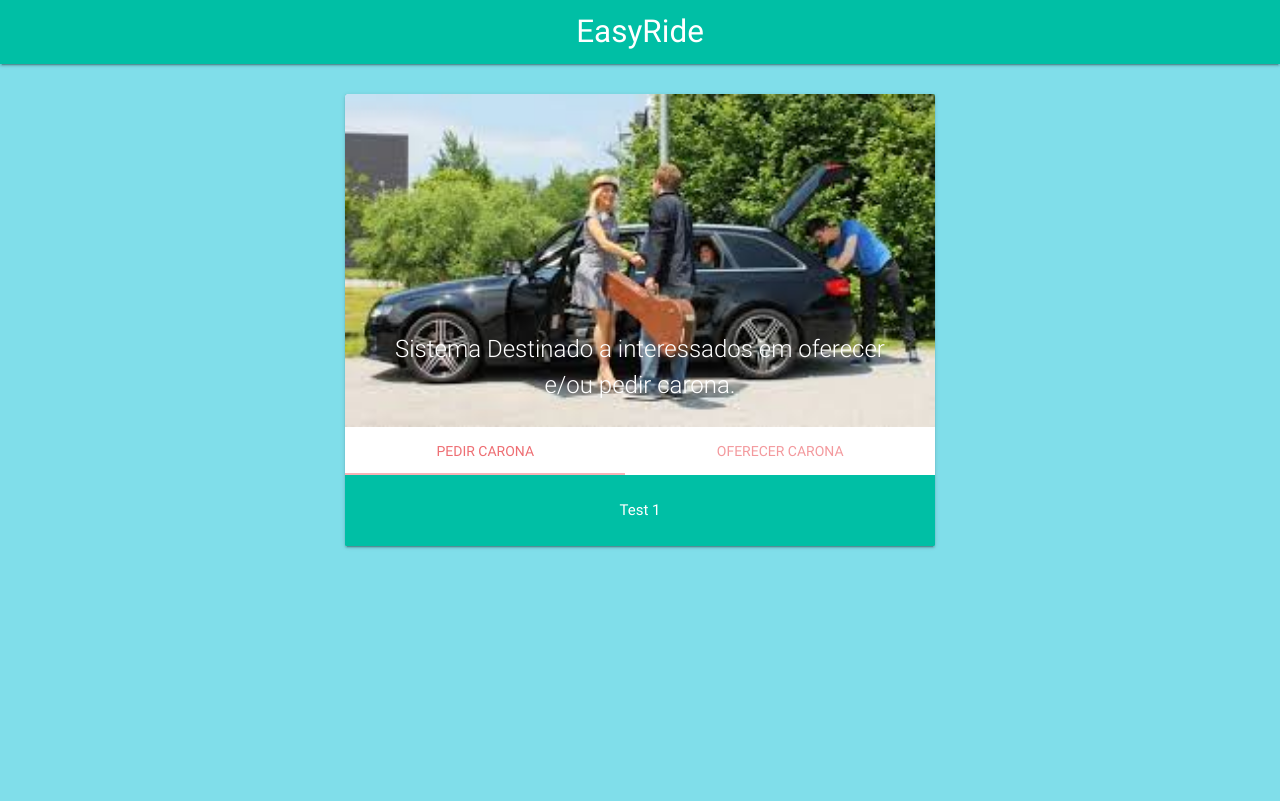
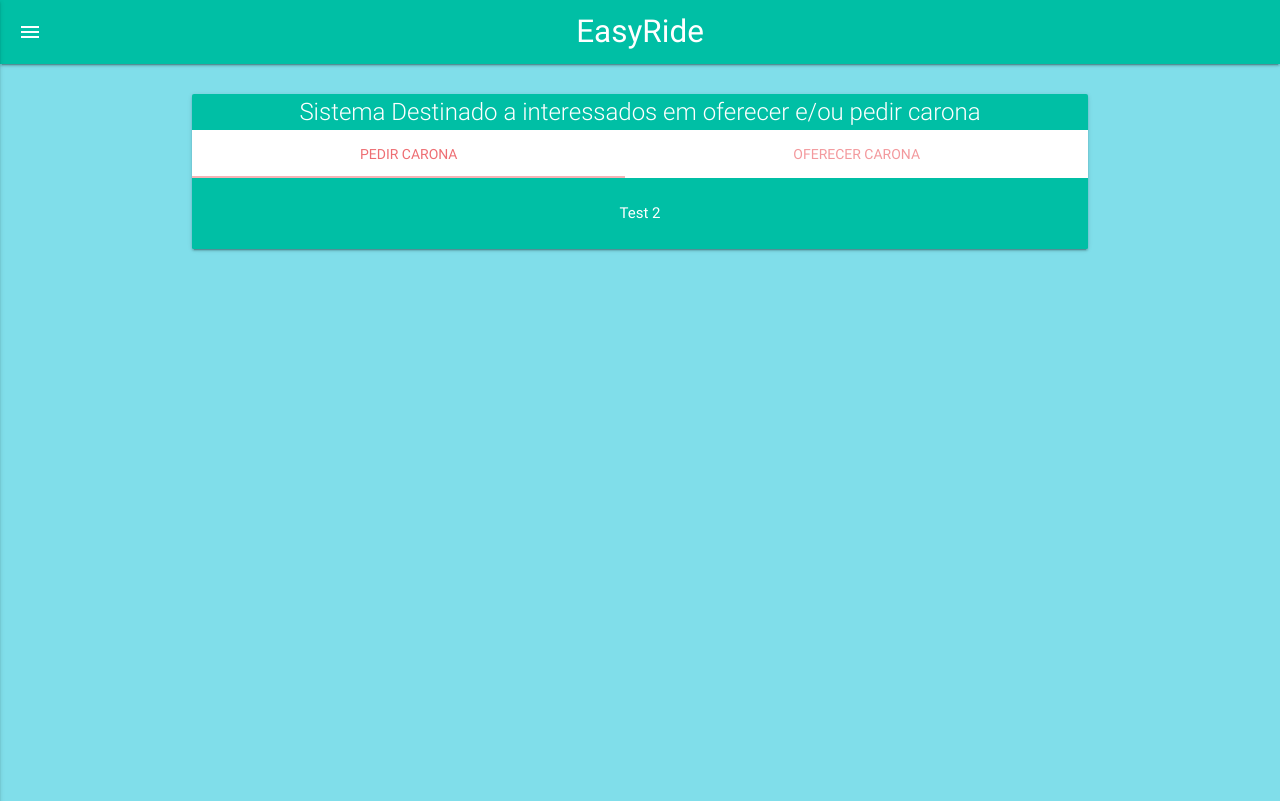
Before and after one commit to ThiagoYure/Projeto-BDII, a PHP site: page /inicial.php in a window 1280 px wide. Shown: the top 801 px of the page. Run offline with PHP 8.4, Linux system fonts and the light colour scheme; some libraries are stand-ins or nearby versions.

Commit message:
Fazendo ainda interface

```diff
--- a/index.php
+++ b/index.php
@@ -35,6 +35,10 @@
           <input class="waves-effect waves-light btn deep-orange" type="submit" value="Entrar">
         </div>
       </form>
+      <div class="row center-align">
+      	<span class="dark-text">Não possui conta?</span>
+      	<a class="waves-effect waves-orange btn-flat-small white-text" href="cadastro.php">Cadastrar</a>
+      </div>
     </div>
 	<script type="text/javascript" src="https://code.jquery.com/jquery-2.1.1.min.js"></script>
     <script type="text/javascript" src="js/materialize.min.js"></script>
--- a/inicial.php
+++ b/inicial.php
@@ -2,6 +2,7 @@
   <html>
     <head>
       <title>EasyRide</title>
+      <meta charset="UTF-8">
       <link type="text/css" rel="stylesheet" href="css/inicial.css"/>
       <!--Import Google Icon Font-->
       <link href="http://fonts.googleapis.com/icon?family=Material+Icons" rel="stylesheet">
@@ -12,20 +13,30 @@
     </head>
 
     <body class="cyan lighten-3">
-      <nav class="nav-extended">
-        <div class="nav-wrapper teal accent-4">
-          <div><span class="brand-logo center">EasyRide</span></div>
-        </div>
-      </nav></br>
+      <ul id="slide-out" class="side-nav">
+        <li><div class="userView">
+          <div class="background">
+            <img class="responsive-img" src="images/carona.jpg">
+          </div>
+          <a href="#!name"><span class="white-text name">Me</span></a>
+          <a href="#!email"><span class="white-text email">me@gmail.com</span></a>
+        </div></li>
+        <li><a class="waves-effect" href="configuracoes.php"><i class="material-icons">settings</i>Configurações</a></li>
+        <li><a class="waves-effect" href="index.php"><i class="material-icons">power_settings_new</i>Logout</a></li>
+      </ul>
+      <div class="navbar-fixed">
+        <nav>
+          <div class="nav-wrapper teal accent-4">
+            <a href="#" data-activates="slide-out" class="button-collapse show-on-large"><i class="material-icons">menu</i></a>
+            <a href="inicial.php" class="brand-logo center">EasyRide</a>
+          </div>
+        </nav>
+      </div></br>
       <div class="container">
         <div class="row">
-          <div class="col s8 offset-s2 center-align">
+          <div class="col s12 center-align">
             <div class="card teal accent-4 white-text">
-              <div class="card-image">
-                <img src="images/carona2.jpg">
-                <span class="card-title">Sistema Destinado a interessados em oferecer e/ou pedir carona.</span>
-              </div>
-
+              <span class="card-title">Sistema Destinado a interessados em oferecer e/ou pedir carona</span>
               <div class="card-tabs">
                 <ul class="tabs tabs-fixed-width">
                   <li class="tab"><a class="active" href="#pedircarona">Pedir Carona</a></li>
@@ -33,8 +44,55 @@
                 </ul>
               </div>
               <div class="card-content teal accent-4">
-                <div id="pedircarona">Test 1</div>
-                <div id="oferecercarona">Test 2</div>
+                <div id="oferecercarona">
+                  <form action="<?php echo htmlspecialchars($_SERVER['PHP_SELF']);?>">
+                    <div class="row">
+                      <div class="col s6 left-align">
+                        <div class="row left-align">
+                          <div class="col s6">
+                            <i class="material-icons">room</i><span> : </span>
+                            <a id="btorigem" href="#maplayer" class="waves-effect waves-light btn deep-orange">Origem</a>
+                          </div>
+                        </div>
+                        <div class="row left-align">
+                          <div class="col s6">
+                            <i class="material-icons">room</i><span> : </span>
+                            <a id="btdestino" href="#maplayer" class="waves-effect waves-light btn deep-orange">Destino</a>
+                            <a href="#maplayer" class="waves-effect waves-light btn-floating deep-orange"><i class="material-icons">add</i></a>
+                          </div>
+                        </div>
+                        <div class="row left-align">
+                          <div class="col s6">
+                            <i class="material-icons prefix">today</i>
+                            <label for="" class="white-text">Data da Viagem:</label>
+                            <input id="data" type="date" class="datepicker">
+                          </div>
+                        </div>
+                        <div class="row left-align">
+                          <div class="col s6">
+                            <i class="material-icons prefix">schedule</i>
+                            <label for="hora" class="white-text">Hora da Viagem</label>
+                            <input id="hora" type="date" class="timepicker">
+                          </div>
+                        </div>
+                        <div class="row left-align">
+                          <div class="input-field col s6">
+                            <i class="material-icons prefix">label_outline</i>
+                            <input id="custo" type="number" step="any" min=0 class="validate">
+                            <label for="custo" class="white-text">Ajuda de Custo</label>
+                          </div>
+                        </div>
+                      </div>
+                      <div class="col s4"><iframe src="https://www.google.com/maps/embed/v1/view?" width="400px" height="400px"></iframe></div>
+                    </div>
+                    <div class="row">
+                      <div class="row center-align">
+                        <input class="waves-effect waves-light btn deep-orange" type="submit" value="Confirmar">
+                      </div>
+                    </div>
+                  </form>
+                </div>
+                <div id="pedircarona">Test 2</div>
               </div>
             </div>
           </div>
@@ -45,6 +103,28 @@
         $( document ).ready(function(){
           $(".button-collapse").sideNav();
         })
+
+        $(document).ready(function(){
+          $('.datepicker').pickadate({
+            selectMonths: true, // Creates a dropdown to control month
+            selectYears: 100, // Creates a dropdown of 15 years to control year
+            min: new Date(1920, 0, 1),
+            max: new Date()
+          });
+          $('.timepicker').pickatime({
+            default: 'now', // Set default time
+            fromnow: 0,       // set default time to * milliseconds from now (using with default = 'now')
+            twelvehour: false, // Use AM/PM or 24-hour format
+            donetext: 'OK', // text for done-button
+            cleartext: 'Clear', // text for clear-button
+            canceltext: 'Cancel', // Text for cancel-button
+            autoclose: false, // automatic close timepicker
+            ampmclickable: true, // make AM PM clickable
+            aftershow: function(){} //Function for after opening timepicker
+          });
+          $('select').material_select();
+        });
+
       </script>
       <script type="text/javascript" src="js/materialize.min.js"></script>
     </body>
```
Also changed, not shown: images/carona.png (added), images/pedircarona.png (added).
